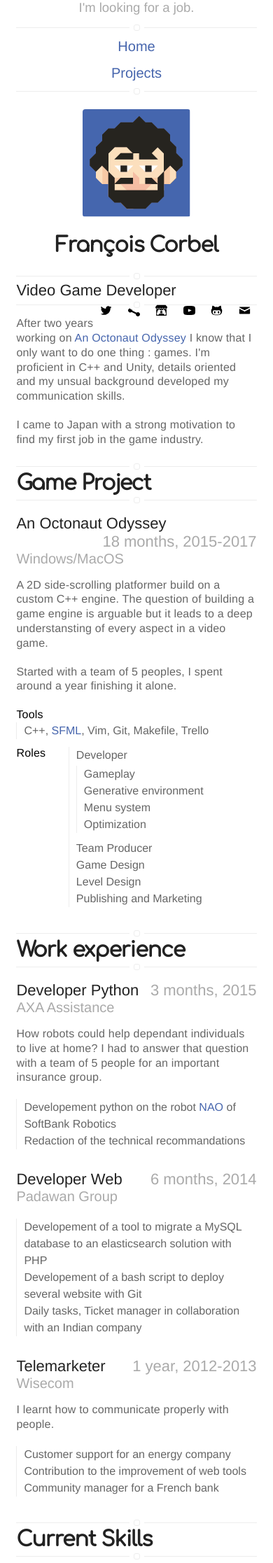
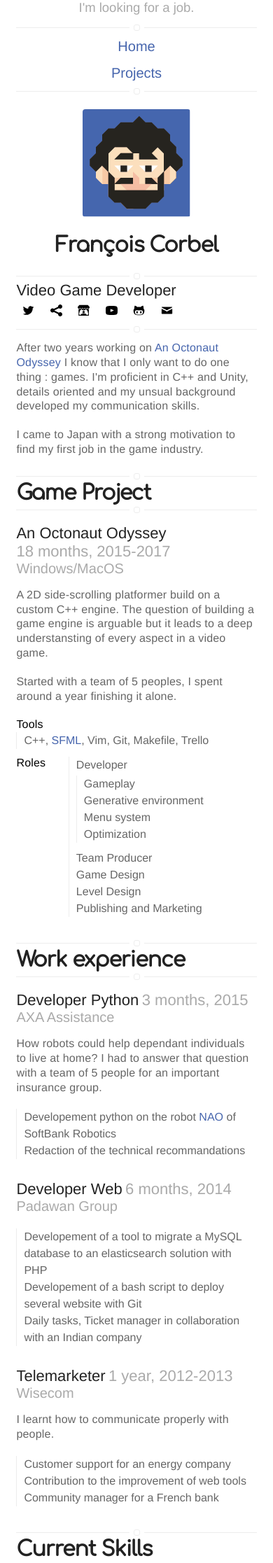
Before and after one commit to fcvalise/fcvalise.github.io, a Jekyll site: the page built from about.html, in a window 390 px wide. Shown: the top 2233 px of the page at 70% size. Built offline with Jekyll 4.4.1, drawn with Linux system fonts in a browser that asks for light colours; nearby versions of some CDN libraries.

Commit message:
Avoid float left to overlap on mobile

```diff
--- a/_sass/pages/page.sass
+++ b/_sass/pages/page.sass
@@ -15,6 +15,8 @@
         > .right
             display: inline-block
             float: right
+            @media (max-width : 500px)
+                float: none
             > .social-links
                 margin: 0
 
@@ -27,6 +29,8 @@
         .date
             color: $gama
             float: right
+            @media (max-width : 500px)
+                float: none
         h1, h2, h3
             margin: 0
         h3
```
